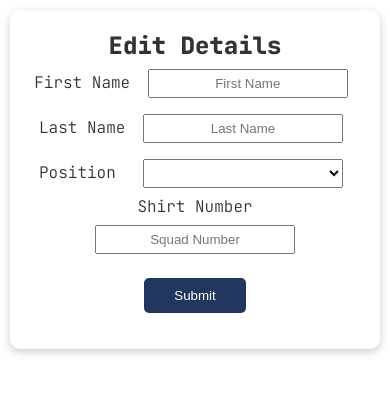
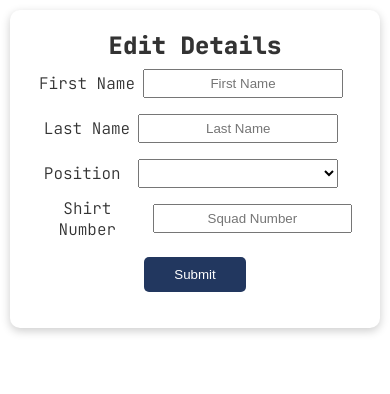
Before and after one commit to Jack-Keene/thursday-football, a Flask app: template templates/edit_player.html in a window 390 px wide. Shown: the part 110-504 px from the top of the page. Run offline with Flask 2, Linux system fonts and the light colour scheme; the template is opened without the code that fills it, so the values that code supplies are empty.

Commit message:
mobile optimisation

```diff
--- a/templates/edit_player.html
+++ b/templates/edit_player.html
@@ -5,14 +5,15 @@
     <div class="card grid ">
         <form method="POST">
             <h1>Edit Details</h1>
-            <div>
+            <div class="flex">
                 <label for="first_name">First Name</label>
                 <input class="form-control" autocomplete="off" placeholder="First Name" type="text" value="{{player.first_name}}"  name="first_name">
+            </div>
+            <div class="flex">
                 <label for="first_name">Last Name</label>
-
                 <input class="form-control" autocomplete="off" placeholder="Last Name" type="text"  value="{{player.last_name}}" name="last_name">
             </div>
-            <div>
+            <div class="flex">
                 <label for="position">Position</label>&nbsp;
                 <select class="form-control" name="position">
                     <option> {{player.position}} </option>
@@ -21,6 +22,8 @@
                     <option > Midfielder </option>
                     <option > Forward </option>
                 </select>
+            </div>
+            <div class="flex">
                 <label for="squad_number">Shirt Number</label>
                 <input class="form-control" autocomplete="off"placeholder="Squad Number" type="text" value="{{player.squad_number}}"  name="squad_number">
             </div>
```
